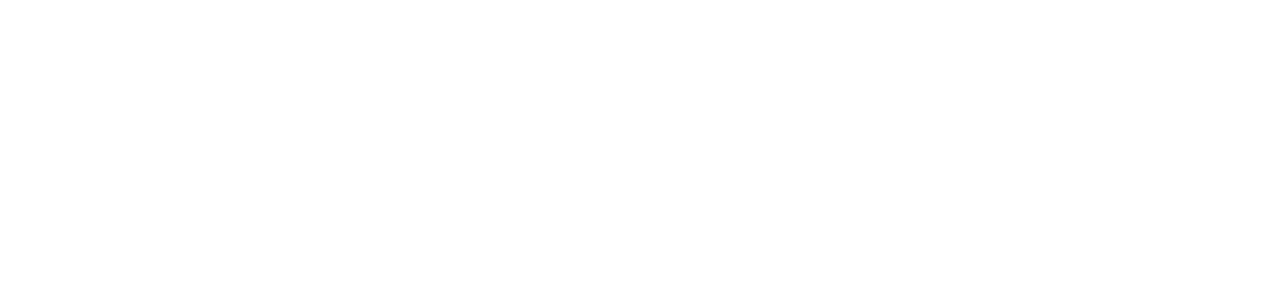
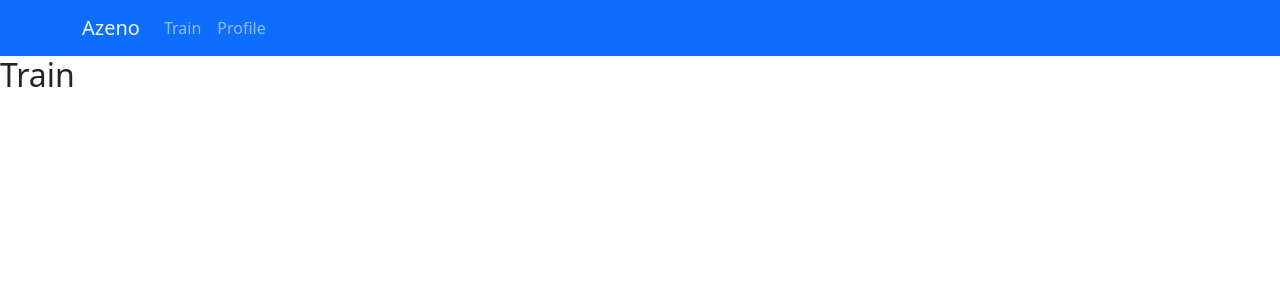
Before and after one commit to lukaszwojcik89/azeno, a React app: page /train in a window 1280 px wide. Before the commit this address had no page. Shown: the top 300 px of the page. Built offline with nearby package versions, Linux system fonts and the light colour scheme.

Commit message:
Navbar with links

```diff
--- a/src/components/App/App.jsx
+++ b/src/components/App/App.jsx
@@ -1,13 +1,18 @@
 import React from 'react';
 import { BrowserRouter, Link, Route, Routes } from 'react-router-dom';
+import Header from '../Header/Header';
+import Profile from '../Profile/Profile';
+import Train from '../Train/Train';
 import './App.scss';
 
 function App() {
     return (
         <BrowserRouter>
+            <Header />
             <Routes>
                 <Route path="/" element={<Link to="/profile">Profile</Link>} />
-                <Route path="/profile" element={<Link to="/">Home</Link>} />
+                <Route path="/profile" element={<Profile />} />
+                <Route path="/train" element={<Train />} />
             </Routes>
         </BrowserRouter>
     );
--- /dev/null
+++ b/src/components/Header/Header.jsx
@@ -0,0 +1,29 @@
+/* eslint-disable react/jsx-no-useless-fragment */
+import React from 'react';
+import { Container, Nav, Navbar } from 'react-bootstrap';
+import { Link } from 'react-router-dom';
+import NavLinkWrapper from '../utils/NavLinkWrapper';
+
+import './Header.scss';
+
+function Header() {
+    return (
+        <>
+            <Navbar bg="primary" variant="dark">
+                <Container>
+                    <Navbar.Brand>
+                        <Link to="/" className="logo__link">
+                            Azeno
+                        </Link>
+                    </Navbar.Brand>
+                    <Nav className="me-auto">
+                        <NavLinkWrapper to="/train">Train</NavLinkWrapper>
+                        <NavLinkWrapper to="/profile">Profile</NavLinkWrapper>
+                    </Nav>
+                </Container>
+            </Navbar>
+        </>
+    );
+}
+
+export default Header;
--- /dev/null
+++ b/src/components/Header/Header.scss
@@ -0,0 +1,10 @@
+.logo__link {
+    text-decoration: none;
+    color: whitesmoke;
+    transition: opacity 400ms;
+
+    &:hover {
+        color: aliceblue;
+        opacity: 0.7;
+    }
+}
--- /dev/null
+++ b/src/components/Profile/Profile.jsx
@@ -0,0 +1,11 @@
+import React from 'react';
+
+function Profile() {
+    return (
+        <div>
+            <h2>Profile</h2>
+        </div>
+    );
+}
+
+export default Profile;
--- /dev/null
+++ b/src/components/Train/Train.jsx
@@ -0,0 +1,11 @@
+import React from 'react';
+
+function Train() {
+    return (
+        <div>
+            <h2>Train</h2>
+        </div>
+    );
+}
+
+export default Train;
--- /dev/null
+++ b/src/components/utils/NavLinkWrapper.jsx
@@ -0,0 +1,20 @@
+import React from 'react';
+import { Nav } from 'react-bootstrap';
+import { useNavigate } from 'react-router-dom';
+
+function NavLinkWrapper({ to, children }) {
+    const navigate = useNavigate();
+
+    const handleRedirect = (event) => {
+        event.preventDefault();
+        navigate(event.target.getAttribute('to'));
+    };
+
+    return (
+        <Nav.Link to={to} onClick={handleRedirect}>
+            {children}
+        </Nav.Link>
+    );
+}
+
+export default NavLinkWrapper;
```
Also changed, not shown: jest.config.js (+4 -3 lines).
